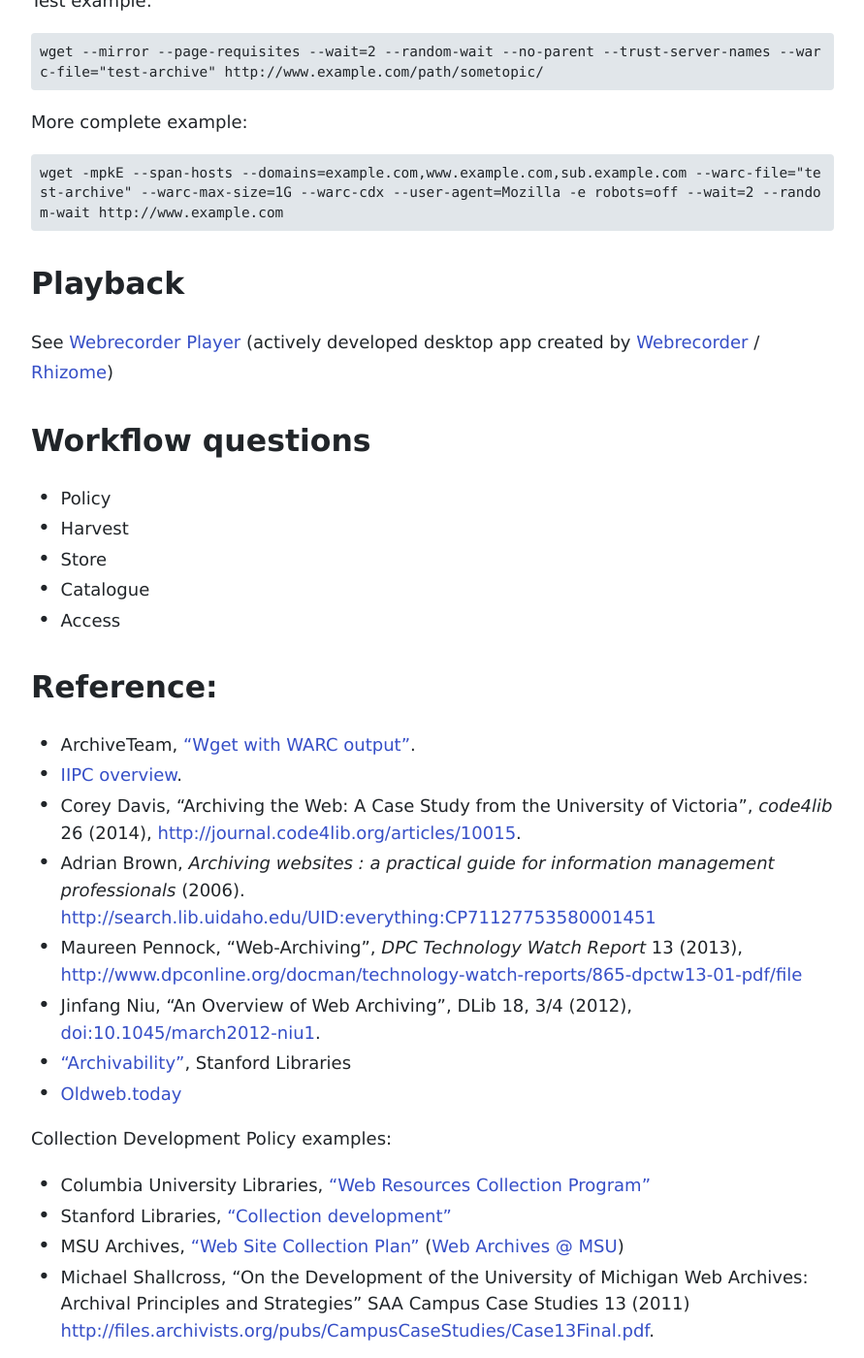
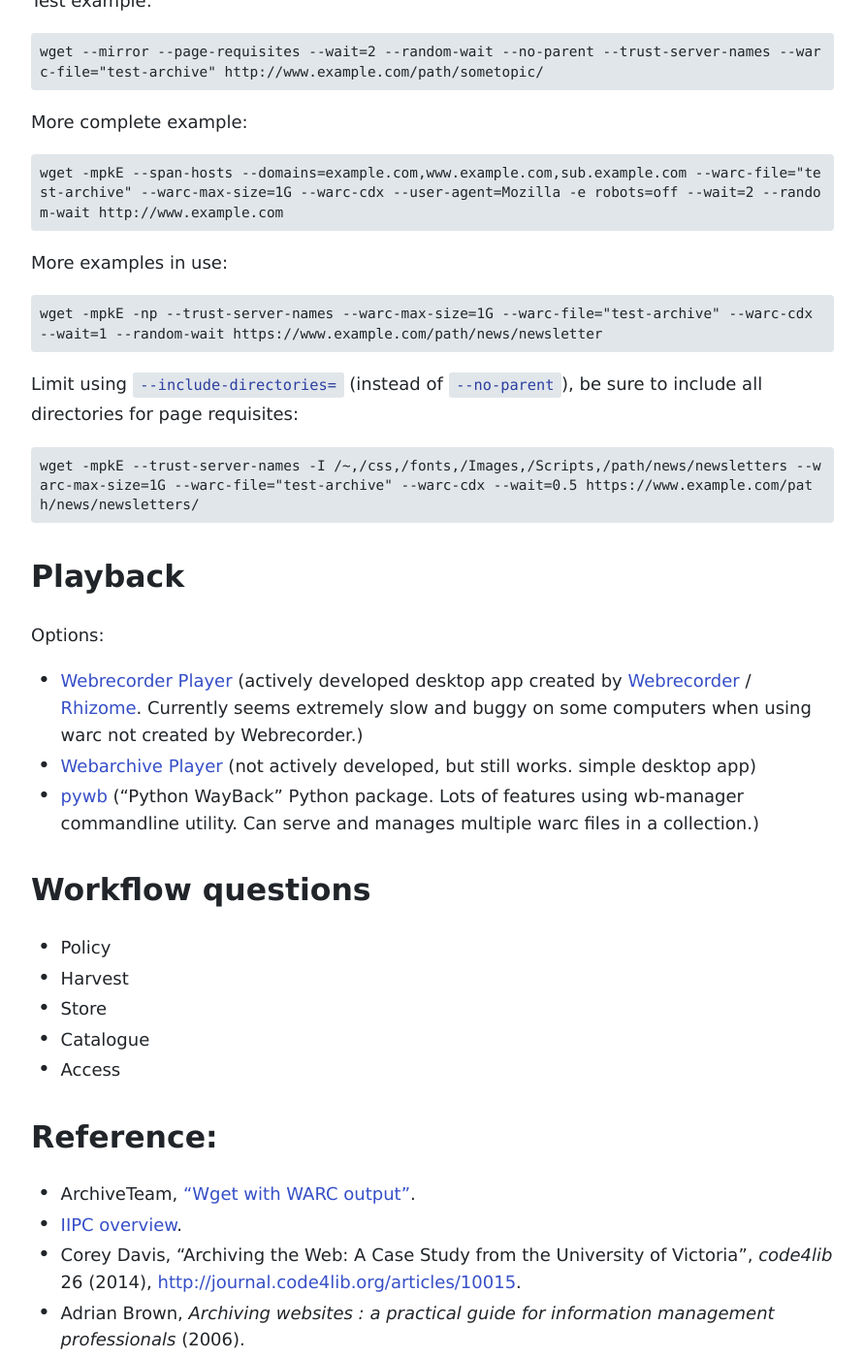
Before and after one commit to evanwill/_drafts, a Jekyll site: the page built from _notes/wget-archives.md, in a window 1280 px wide and 1400 px high, scrolled down 3764 px. Shown: the whole window at 97% size, without its empty margins (194-1085 px from the left). Built offline with Jekyll 4.4.1, drawn with Linux system fonts in a browser that asks for light colours.

Commit message:
update wget archives

````diff
--- a/_notes/wget-archives.md
+++ b/_notes/wget-archives.md
@@ -120,9 +120,24 @@ More complete example:
 wget -mpkE --span-hosts --domains=example.com,www.example.com,sub.example.com --warc-file="test-archive" --warc-max-size=1G --warc-cdx --user-agent=Mozilla -e robots=off --wait=2 --random-wait http://www.example.com
 ```
 
+More examples in use:
+
+```
+wget -mpkE -np --trust-server-names --warc-max-size=1G --warc-file="test-archive" --warc-cdx --wait=1 --random-wait https://www.example.com/path/news/newsletter
+```
+
+Limit using `--include-directories=` (instead of `--no-parent`), be sure to include all directories for page requisites:
+
+```
+wget -mpkE --trust-server-names -I /~,/css,/fonts,/Images,/Scripts,/path/news/newsletters --warc-max-size=1G --warc-file="test-archive" --warc-cdx --wait=0.5 https://www.example.com/path/news/newsletters/
+```
+
 ## Playback
 
-See [Webrecorder Player](https://github.com/webrecorder/webrecorderplayer-electron) (actively developed desktop app created by [Webrecorder](https://webrecorder.io/) / [Rhizome](https://rhizome.org/))
+Options:
+- [Webrecorder Player](https://github.com/webrecorder/webrecorderplayer-electron) (actively developed desktop app created by [Webrecorder](https://webrecorder.io/) / [Rhizome](https://rhizome.org/). Currently seems extremely slow and buggy on some computers when using warc not created by Webrecorder.)
+- [Webarchive Player](https://github.com/ikreymer/webarchiveplayer) (not actively developed, but still works. simple desktop app)
+- [pywb](https://github.com/ikreymer/pywb) ("Python WayBack" Python package. Lots of features using wb-manager commandline utility. Can serve and manages multiple warc files in a collection.)
 
 ## Workflow questions
 
````
